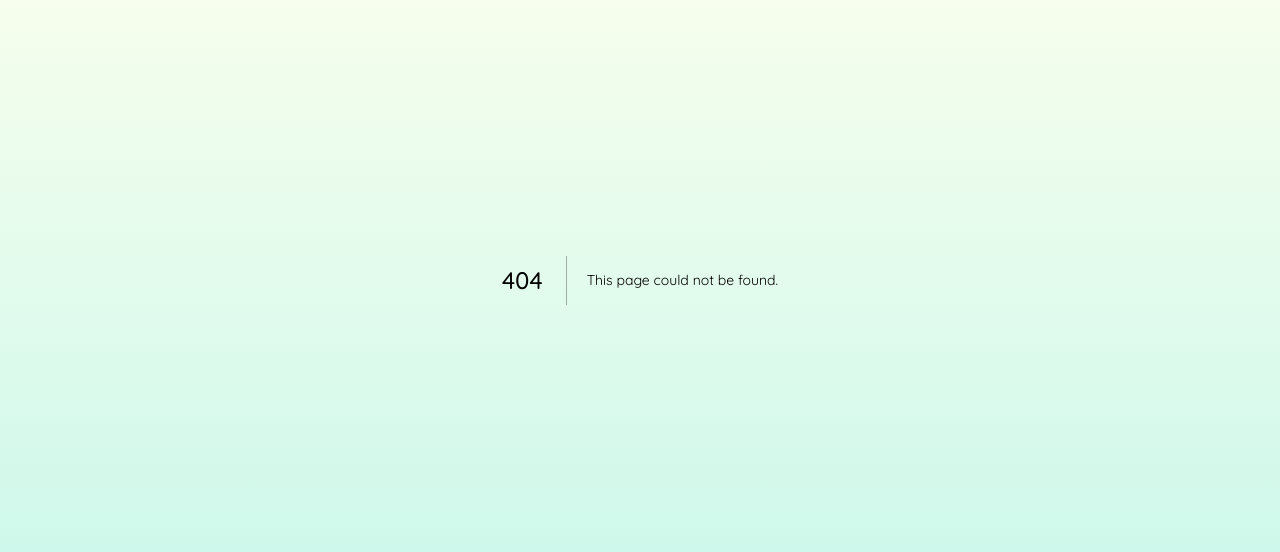
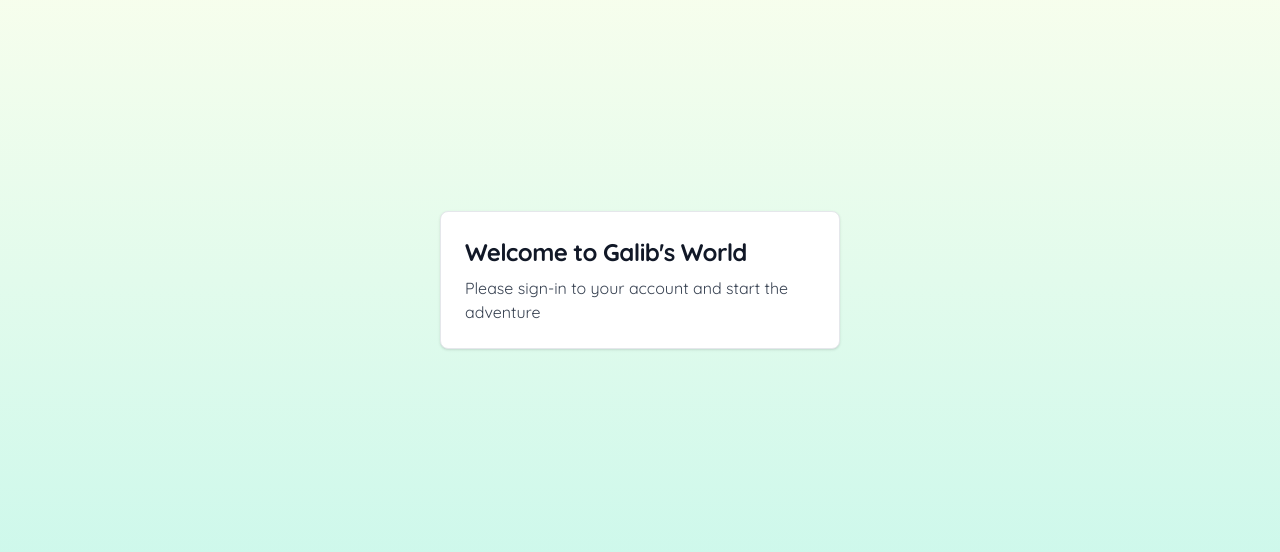
Before and after one commit to codergalib20/docs-portfolio, a Next.js app: page /login in a window 1280 px wide. Before the commit this address had no page. Shown: the part 120-672 px from the top of the page. Built offline with nearby package versions, Linux system fonts and the light colour scheme.

Commit message:
deleted some functions

```diff
--- a/package.json
+++ b/package.json
@@ -23,6 +23,7 @@
     "next-auth": "^4.22.1",
     "react": "18.2.0",
     "react-dom": "18.2.0",
+    "react-icons": "^4.8.0",
     "typescript": "5.0.4"
   },
   "devDependencies": {
--- /dev/null
+++ b/src/pages/login.tsx
@@ -0,0 +1,15 @@
+const Login: React.FC = () => {
+
+    const title: string = 'Welcome to Galib\'s World'
+
+    return (
+        <div className="flex items-center justify-center h-full">
+            <div className="w-full max-w-[400px] block  p-6 bg-white border border-gray-200 rounded-lg shadow hover:bg-gray-100 dark:bg-gray-800 dark:border-gray-700 dark:hover:bg-gray-700">
+                <h5 className="mb-2 text-2xl font-bold tracking-tight text-gray-900 dark:text-white">{title}</h5>
+                <p className="font-normal text-gray-700 dark:text-gray-400">Please sign-in to your account and start the adventure</p>
+            </div>
+        </div>
+    )
+}
+
+export default Login;
```
Also changed, not shown: 1 other file (tests, documents, lock files or other folders).
